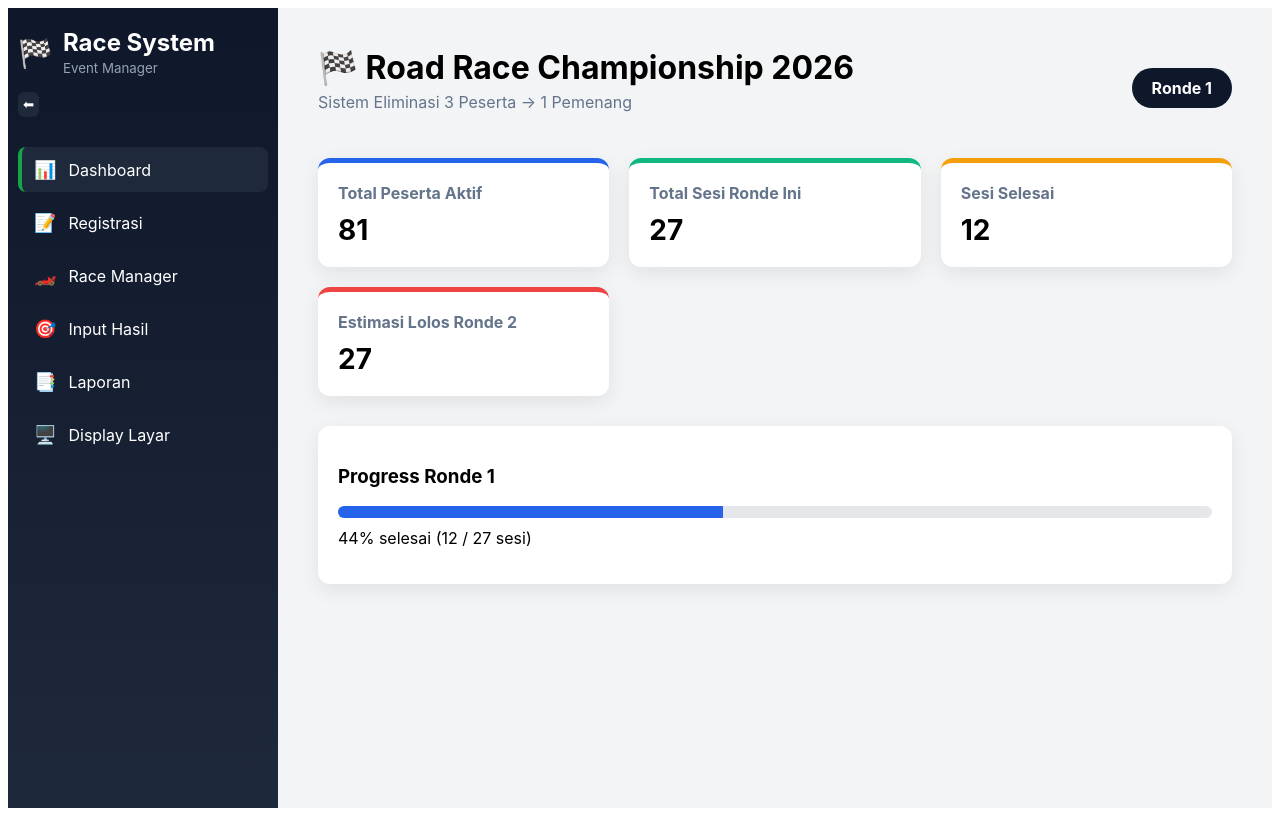
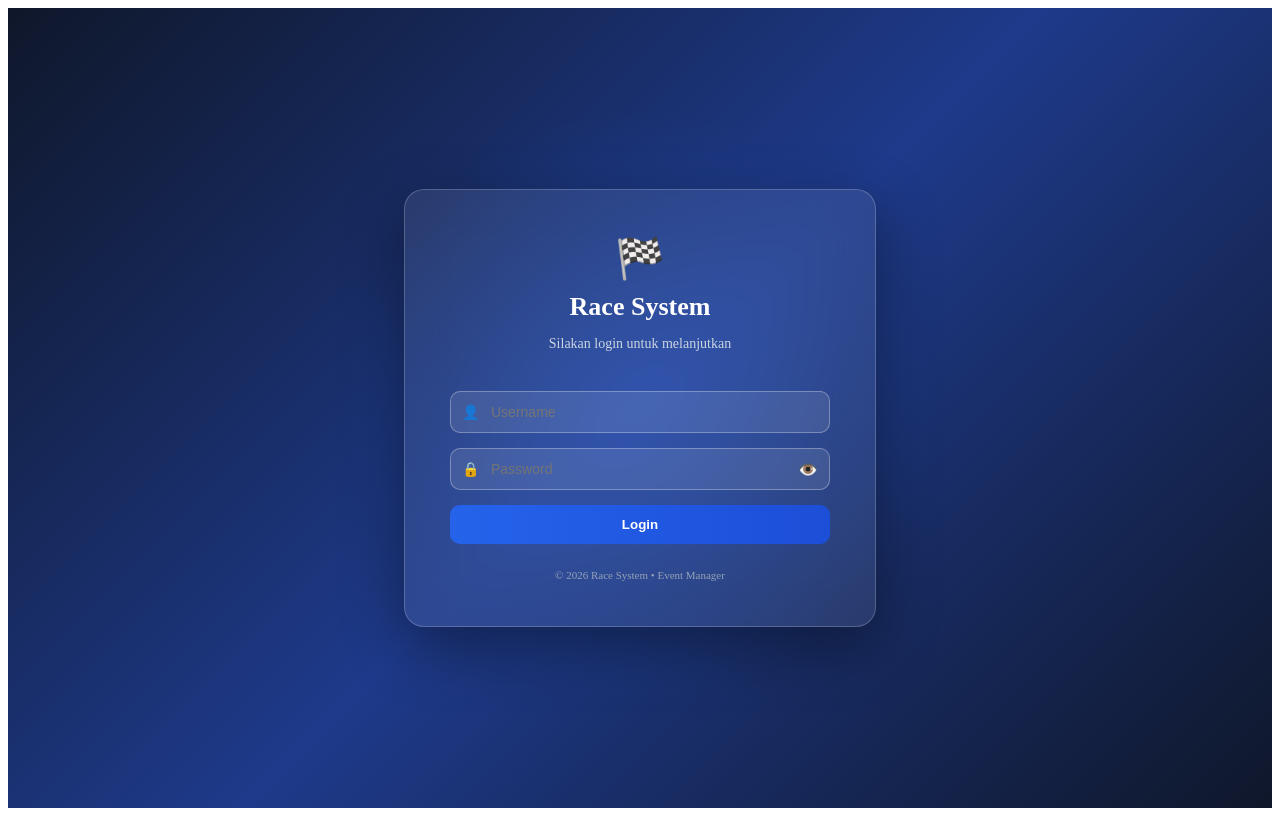
Before and after one commit to rafirachmawan/Software-Road-Race-Tamiya, a React (Vite) app: page / in a window 1280 px wide. Built offline with nearby package versions, Linux system fonts and the light colour scheme.

Commit message:
Update Logic Login Database

```diff
--- a/package.json
+++ b/package.json
@@ -13,6 +13,7 @@
     "start": "concurrently \"npm run dev\" \"wait-on http://localhost:5173 && npm run electron\""
   },
   "dependencies": {
+    "better-sqlite3": "^12.6.2",
     "react": "^19.2.0",
     "react-dom": "^19.2.0",
     "react-router-dom": "^7.13.0"
@@ -24,6 +25,7 @@
     "@vitejs/plugin-react-swc": "^4.2.2",
     "concurrently": "^9.2.1",
     "electron": "^40.4.0",
+    "electron-rebuild": "^3.2.9",
     "electron-reload": "^2.0.0-alpha.1",
     "eslint": "^9.39.1",
     "eslint-plugin-react-hooks": "^7.0.1",
--- a/src/App.jsx
+++ b/src/App.jsx
@@ -6,11 +6,28 @@ import RaceManager from "./pages/RaceManager";
 import Hasil from "./pages/Hasil";
 import Laporan from "./pages/Laporan";
 import Display from "./pages/Display";
-import { useState } from "react";
+import Login from "./auth/Login";
+
+import { useState, useEffect } from "react";
 
 export default function App() {
   const [peserta, setPeserta] = useState([]);
+  const [user, setUser] = useState(null);
 
+  // 🔐 Cek session saat pertama buka
+  useEffect(() => {
+    const savedUser = localStorage.getItem("race_user");
+    if (savedUser) {
+      setUser(savedUser);
+    }
+  }, []);
+
+  // 🔒 Kalau belum login → tampil Login
+  if (!user) {
+    return <Login onLogin={setUser} />;
+  }
+
+  // ✅ Kalau sudah login → tampil semua routes
   return (
     <Routes>
       {/* =========================
@@ -22,7 +39,17 @@ export default function App() {
       {/* =========================
           ROUTE DENGAN LAYOUT
       ========================= */}
-      <Route path="/" element={<Layout />}>
+      <Route
+        path="/"
+        element={
+          <Layout
+            onLogout={() => {
+              localStorage.removeItem("race_user");
+              setUser(null);
+            }}
+          />
+        }
+      >
         <Route index element={<Dashboard peserta={peserta} />} />
 
         <Route
@@ -36,7 +63,6 @@ export default function App() {
 
         <Route path="laporan" element={<Laporan peserta={peserta} />} />
 
-        {/* Preview Display (pakai sidebar) */}
         <Route path="display" element={<DisplayWrapper />} />
       </Route>
     </Routes>
@@ -45,11 +71,9 @@ export default function App() {
 
 /* =========================
    WRAPPER PREVIEW
-   (ADA SIDEBAR)
 ========================= */
 function DisplayWrapper() {
   const location = useLocation();
-
   const state = location.state || {};
 
   return (
@@ -64,11 +88,9 @@ function DisplayWrapper() {
 
 /* =========================
    WRAPPER FULLSCREEN
-   (TANPA SIDEBAR)
 ========================= */
 function DisplayFullWrapper() {
   const location = useLocation();
-
   const state = location.state || {};
 
   return (
--- /dev/null
+++ b/src/auth/Login.jsx
@@ -0,0 +1,225 @@
+import { useState } from "react";
+
+export default function Login({ onLogin }) {
+  const [username, setUsername] = useState("");
+  const [password, setPassword] = useState("");
+  const [showPass, setShowPass] = useState(false);
+  const [error, setError] = useState("");
+  const [loading, setLoading] = useState(false);
+
+  const handleLogin = async () => {
+    setError("");
+
+    if (!username || !password) {
+      setError("Username dan Password wajib diisi");
+      return;
+    }
+
+    try {
+      setLoading(true);
+
+      const user = await window.api.login({
+        username,
+        password,
+      });
+
+      if (user) {
+        localStorage.setItem("race_user", JSON.stringify(user));
+        onLogin(user);
+      } else {
+        setError("Username atau password salah");
+      }
+    } catch (err) {
+      console.error(err);
+      setError("Terjadi kesalahan sistem");
+    } finally {
+      setLoading(false);
+    }
+  };
+
+  const handleKeyPress = (e) => {
+    if (e.key === "Enter") handleLogin();
+  };
+
+  return (
+    <div style={container}>
+      <div style={overlay}></div>
+
+      <div style={card}>
+        <div style={logoSection}>
+          <div style={logoIcon}>🏁</div>
+          <h1 style={title}>Race System</h1>
+          <p style={subText}>Silakan login untuk melanjutkan</p>
+        </div>
+
+        <div style={formGroup}>
+          <div style={inputWrapper}>
+            <span style={icon}>👤</span>
+            <input
+              style={input}
+              placeholder="Username"
+              value={username}
+              onChange={(e) => setUsername(e.target.value)}
+              onKeyDown={handleKeyPress}
+            />
+          </div>
+
+          <div style={inputWrapper}>
+            <span style={icon}>🔒</span>
+            <input
+              style={input}
+              type={showPass ? "text" : "password"}
+              placeholder="Password"
+              value={password}
+              onChange={(e) => setPassword(e.target.value)}
+              onKeyDown={handleKeyPress}
+            />
+            <span style={eye} onClick={() => setShowPass(!showPass)}>
+              {showPass ? "🙈" : "👁️"}
+            </span>
+          </div>
+
+          {error && <div style={errorBox}>⚠ {error}</div>}
+
+          <button
+            style={{
+              ...button,
+              opacity: loading ? 0.7 : 1,
+            }}
+            onClick={handleLogin}
+            disabled={loading}
+          >
+            {loading ? <div style={spinner}></div> : "Login"}
+          </button>
+        </div>
+
+        <div style={footer}>© 2026 Race System • Event Manager</div>
+      </div>
+    </div>
+  );
+}
+
+/* ================= STYLES ================= */
+
+const container = {
+  height: "100vh",
+  display: "flex",
+  justifyContent: "center",
+  alignItems: "center",
+  background: "linear-gradient(135deg,#0f172a,#1e3a8a,#0f172a)",
+  position: "relative",
+  overflow: "hidden",
+};
+
+const overlay = {
+  position: "absolute",
+  width: "600px",
+  height: "600px",
+  background:
+    "radial-gradient(circle at center, rgba(37,99,235,0.3), transparent 70%)",
+  borderRadius: "50%",
+};
+
+const card = {
+  backdropFilter: "blur(20px)",
+  background: "rgba(255,255,255,0.08)",
+  border: "1px solid rgba(255,255,255,0.2)",
+  padding: "45px",
+  borderRadius: "20px",
+  width: "380px",
+  display: "flex",
+  flexDirection: "column",
+  gap: "25px",
+  boxShadow: "0 20px 60px rgba(0,0,0,0.4)",
+  color: "white",
+  zIndex: 2,
+};
+
+const logoSection = {
+  textAlign: "center",
+};
+
+const logoIcon = {
+  fontSize: "40px",
+  marginBottom: "10px",
+};
+
+const title = {
+  margin: 0,
+  fontSize: "26px",
+  fontWeight: "600",
+};
+
+const subText = {
+  fontSize: "14px",
+  color: "#cbd5e1",
+};
+
+const formGroup = {
+  display: "flex",
+  flexDirection: "column",
+  gap: "15px",
+};
+
+const inputWrapper = {
+  position: "relative",
+  display: "flex",
+  alignItems: "center",
+};
+
+const icon = {
+  position: "absolute",
+  left: "12px",
+  fontSize: "14px",
+};
+
+const eye = {
+  position: "absolute",
+  right: "12px",
+  cursor: "pointer",
+};
+
+const input = {
+  width: "100%",
+  padding: "12px 40px",
+  borderRadius: "10px",
+  border: "1px solid rgba(255,255,255,0.3)",
+  background: "rgba(255,255,255,0.1)",
+  color: "white",
+  fontSize: "14px",
+  outline: "none",
+};
+
+const button = {
+  padding: "12px",
+  borderRadius: "10px",
+  border: "none",
+  cursor: "pointer",
+  fontWeight: "600",
+  background: "linear-gradient(90deg,#2563eb,#1d4ed8)",
+  color: "white",
+  transition: "0.3s",
+};
+
+const errorBox = {
+  background: "rgba(239,68,68,0.2)",
+  padding: "10px",
+  borderRadius: "8px",
+  fontSize: "13px",
+  border: "1px solid rgba(239,68,68,0.5)",
+};
+
+const footer = {
+  fontSize: "11px",
+  textAlign: "center",
+  color: "#94a3b8",
+};
+
+const spinner = {
+  width: "18px",
+  height: "18px",
+  border: "3px solid rgba(255,255,255,0.3)",
+  borderTop: "3px solid white",
+  borderRadius: "50%",
+  animation: "spin 1s linear infinite",
+};
--- a/src/layout/Layout.jsx
+++ b/src/layout/Layout.jsx
@@ -1,7 +1,7 @@
 import { NavLink, Outlet } from "react-router-dom";
 import { useState } from "react";
 
-export default function Layout() {
+export default function Layout({ onLogout }) {
   const [collapsed, setCollapsed] = useState(false);
 
   return (
@@ -13,6 +13,7 @@ export default function Layout() {
           width: collapsed ? "80px" : "250px",
         }}
       >
+        {/* LOGO */}
         <div style={styles.logoSection}>
           <div style={styles.logoRow}>
             <span style={styles.logoIcon}>🏁</span>
@@ -32,6 +33,7 @@ export default function Layout() {
           </button>
         </div>
 
+        {/* MENU */}
         <div style={styles.menu}>
           <SidebarLink
             to="/"
@@ -70,6 +72,20 @@ export default function Layout() {
             collapsed={collapsed}
           />
         </div>
+
+        {/* LOGOUT SECTION */}
+        <div style={styles.logoutSection}>
+          <button
+            onClick={onLogout}
+            style={{
+              ...styles.logoutButton,
+              justifyContent: collapsed ? "center" : "flex-start",
+            }}
+          >
+            <span>🚪</span>
+            {!collapsed && <span style={{ marginLeft: 10 }}>Logout</span>}
+          </button>
+        </div>
       </div>
 
       {/* ================= MAIN ================= */}
@@ -104,7 +120,7 @@ function SidebarLink({ to, label, icon, collapsed }) {
 const styles = {
   container: {
     display: "flex",
-    minHeight: "100vh", // 🔥 kunci utama
+    minHeight: "100vh",
     fontFamily: "Inter, Arial",
   },
 
@@ -115,7 +131,7 @@ const styles = {
     display: "flex",
     flexDirection: "column",
     transition: "all 0.3s ease",
-    overflowY: "auto", // sidebar bisa scroll kalau panjang
+    overflowY: "auto",
   },
 
   logoSection: {
@@ -158,6 +174,23 @@ const styles = {
     transition: "all 0.2s ease",
   },
 
+  logoutSection: {
+    marginTop: "auto",
+    paddingTop: "20px",
+  },
+
+  logoutButton: {
+    width: "100%",
+    padding: "12px",
+    backgroundColor: "#ef4444",
+    color: "white",
+    border: "none",
+    borderRadius: "8px",
+    cursor: "pointer",
+    display: "flex",
+    alignItems: "center",
+  },
+
   main: {
     flex: 1,
     display: "flex",
@@ -167,7 +200,7 @@ const styles = {
 
   content: {
     flex: 1,
-    overflowY: "auto", // ✅ hanya ini yang scroll
+    overflowY: "auto",
     padding: "40px",
   },
 };
```
Also changed, not shown: electron/main.cjs (+60 -5 lines), electron/preload.js (added, +10 -0 lines), 1 other file (tests, documents, lock files or other folders).
